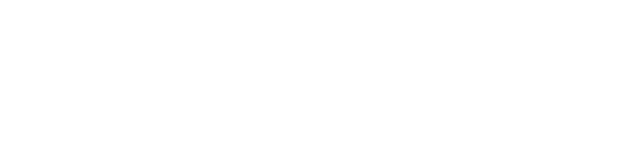
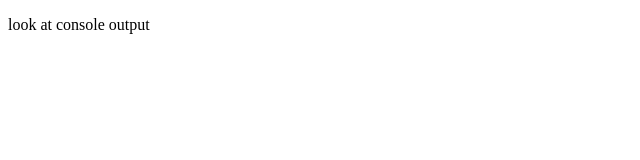
Before and after one commit to mechanoid/closure-expose-test, a plain HTML site: page index.html in a window 1280 px wide. Shown: the whole page, without its empty margins (0-640 px from the left). Drawn offline with Linux system fonts and the light colour scheme.

Commit message:
added note

```diff
--- a/index.html
+++ b/index.html
@@ -5,6 +5,7 @@
   <title>Document</title>
 </head>
 <body>
+  <p>look at console output</p>
   <script src="expose.js"></script>
   <script src="index.js"></script>
 </body>
```
